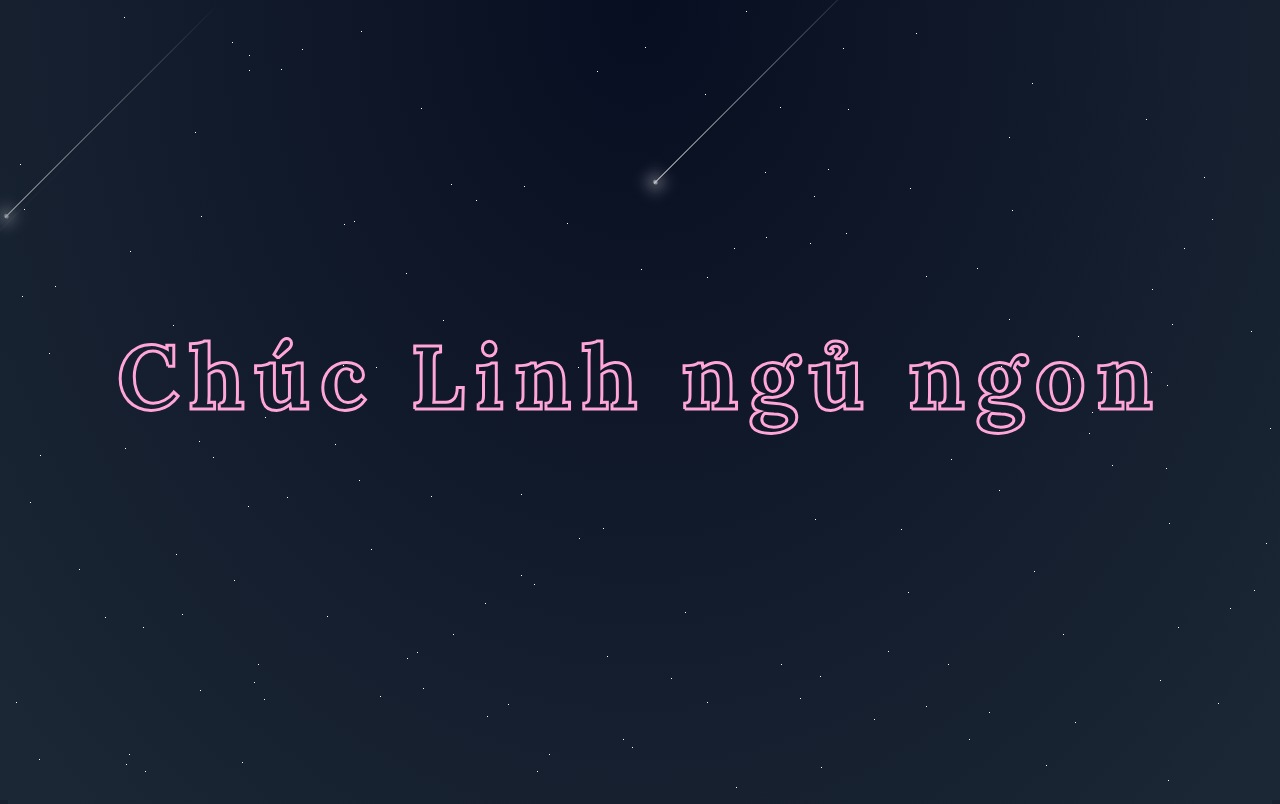
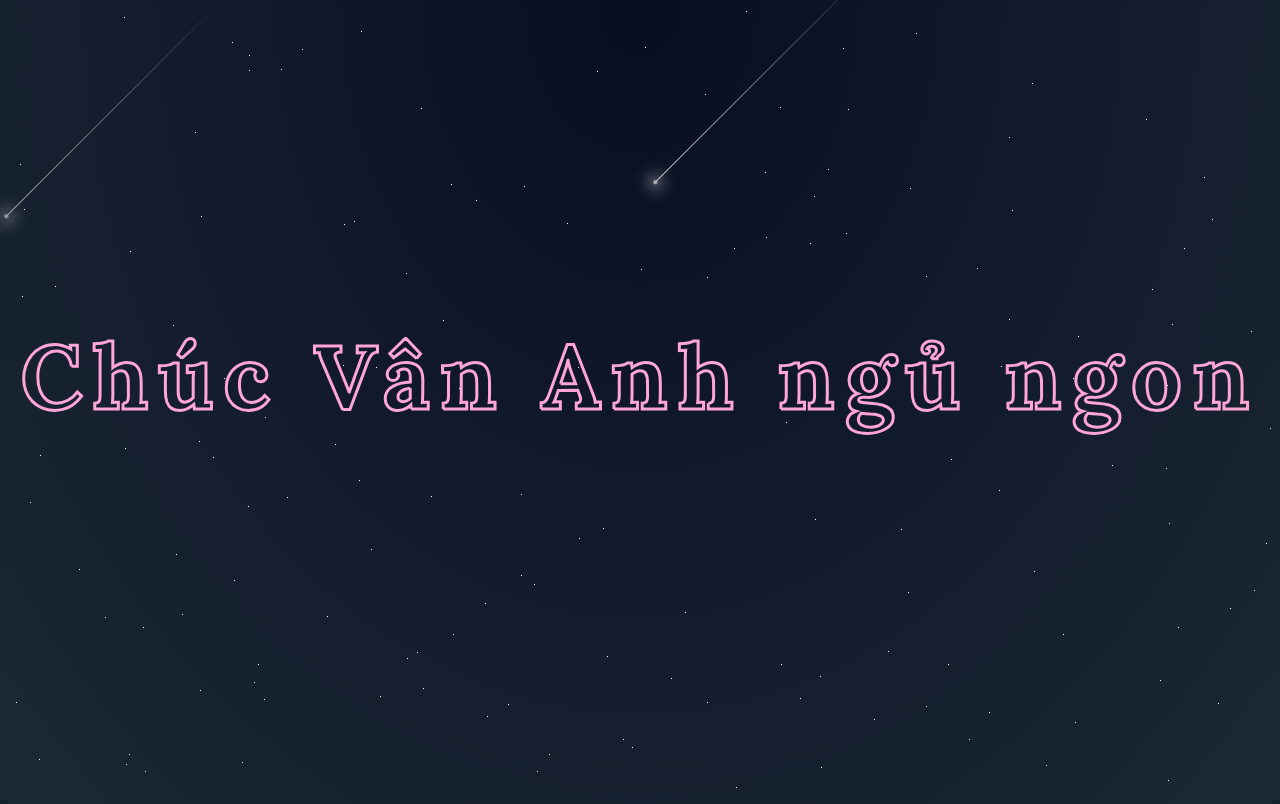
Before and after one commit to minhson1411/good_night, a plain HTML site: page index.html in a window 1280 px wide. Drawn offline with Linux system fonts and the light colour scheme.

Commit message:
Update index.html

```diff
--- a/index.html
+++ b/index.html
@@ -2,7 +2,7 @@
 <html lang="en" >
 <head>
   <meta charset="UTF-8">
-  <title>Linh Meteor Shower</title>
+  <title>Van Anh Meteor Shower</title>
   <link rel="stylesheet" href="./style.css">
   <link rel="icon" type="image/x-icon" href="good_night.png">
 
@@ -25,7 +25,7 @@
 
 
       <text x="50%" y="50%" text-anchor="middle">
-        Chúc Linh ngủ ngon
+        Chúc Vân Anh ngủ ngon
       </text>
     </svg>
   </div>
```
